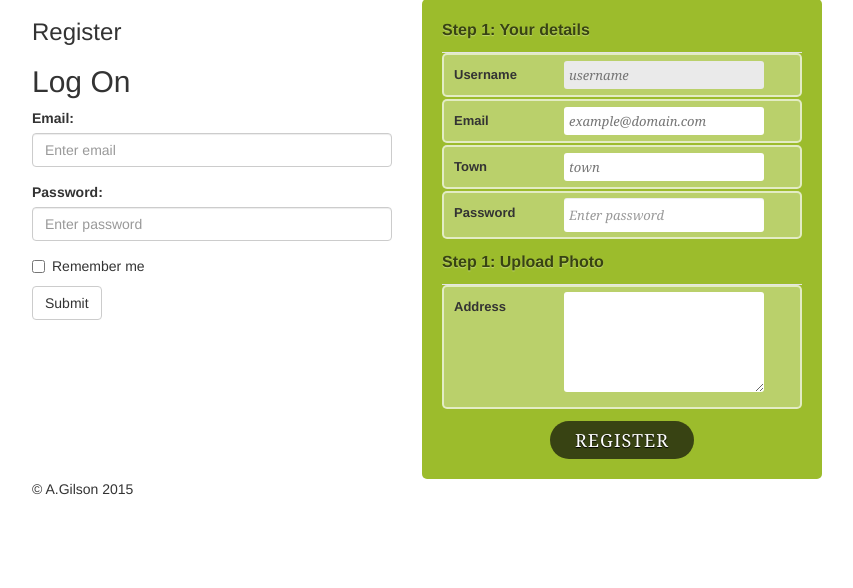
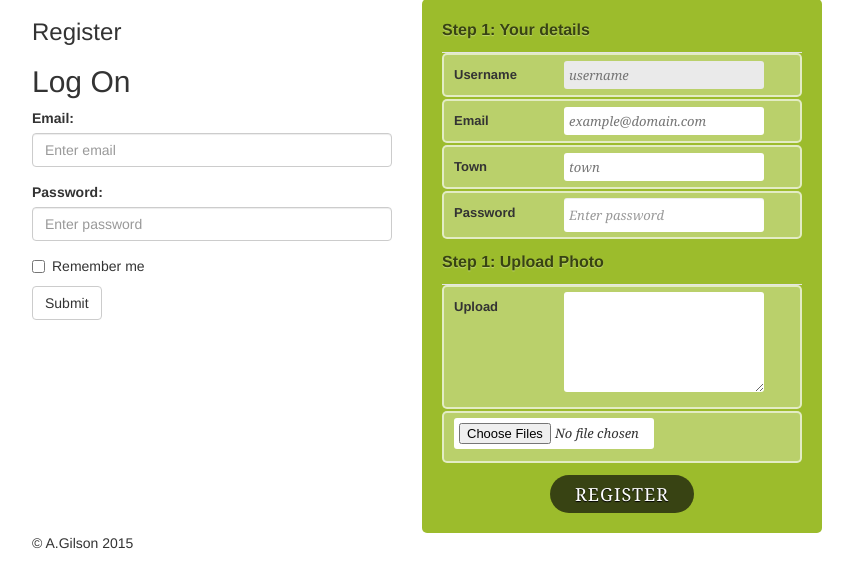
Before and after one commit to andrumi/codeigniter_demo, a CodeIgniter app: page /database/index.php/news/register in a window 1280 px wide. Shown: the part 73-661 px from the top of the page, without its empty margins (38-891 px from the left). Run offline with CodeIgniter, Linux system fonts and the light colour scheme; some libraries are stand-ins or nearby versions.

Commit message:
The form for registration has been added. Hopefully the form for uploading a profile picture can also be included.

```diff
--- a/application/views/news/register.php
+++ b/application/views/news/register.php
@@ -46,13 +46,31 @@
             <legend>Upload Photo</legend>
             <ol>
                 <li>
-                    <label for=address>Address</label>
+                    <label for=address>Upload</label>
                     <textarea id=address name=address rows=5 required></textarea>
                 </li>
-<!--                <li>-->
-<!--                    <label for=postcode>Post code</label>-->
-<!--                    <input id=postcode name=postcode type=text required>-->
-<!--                </li>-->
+                <li>
+                    <input type="file" id="files" name="files[]" multiple />
+                    <output id="list"></output>
+
+<!--                    <script>-->
+<!--                        function handleFileSelect(evt) {-->
+<!--                            var files = evt.target.files; // FileList object-->
+<!---->
+<!--                            // files is a FileList of File objects. List some properties.-->
+<!--                            var output = [];-->
+<!--                            for (var i = 0, f; f = files[i]; i++) {-->
+<!--                                output.push('<li><strong>', escape(f.name), '</strong> (', f.type || 'n/a', ') - ',-->
+<!--                                    f.size, ' bytes, last modified: ',-->
+<!--                                    f.lastModifiedDate ? f.lastModifiedDate.toLocaleDateString() : 'n/a',-->
+<!--                                    '</li>');-->
+<!--                            }-->
+<!--                            document.getElementById('list').innerHTML = '<ul>' + output.join('') + '</ul>';-->
+<!--                        }-->
+<!---->
+<!--                        document.getElementById('files').addEventListener('change', handleFileSelect, false);-->
+<!--                    </script>-->
+                </li>
 <!--                <li>-->
 <!--                    <label for=country>Country</label>-->
 <!--                    <input id=country name=country type=text required>-->
```
